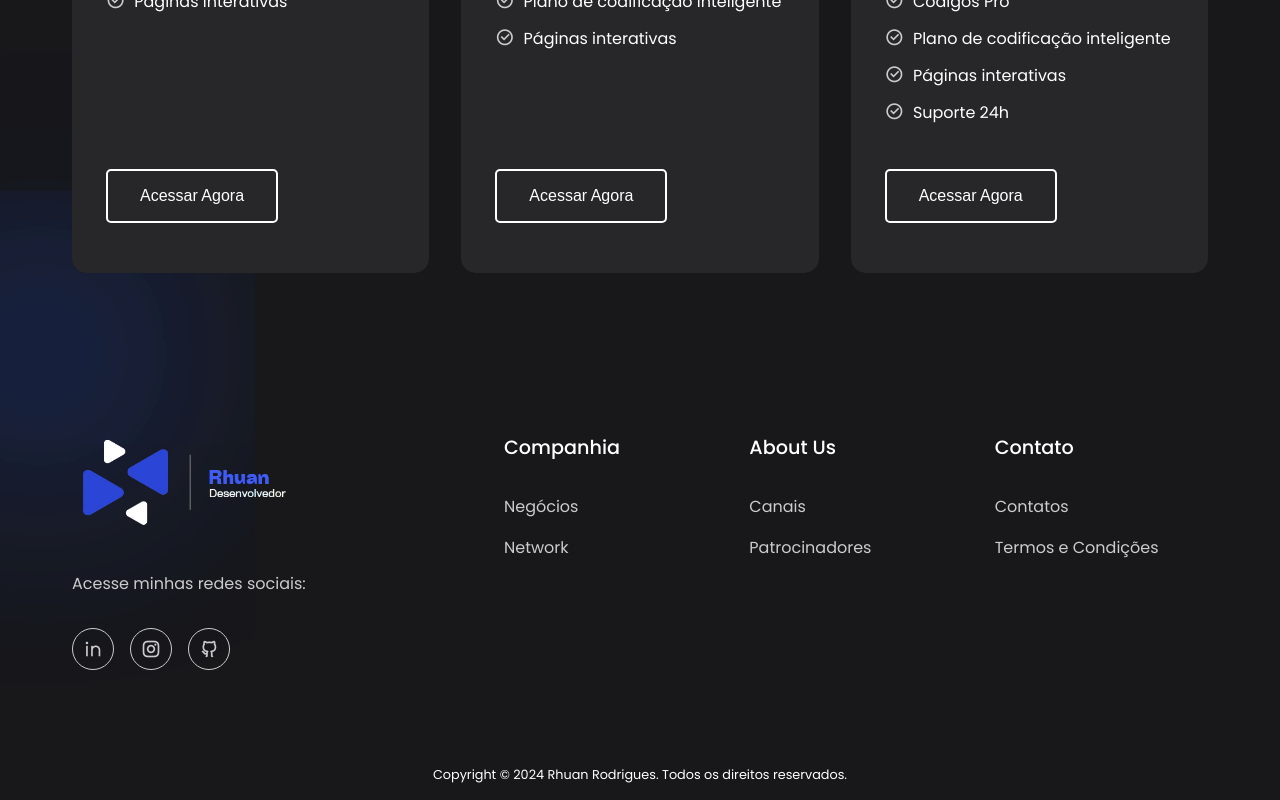
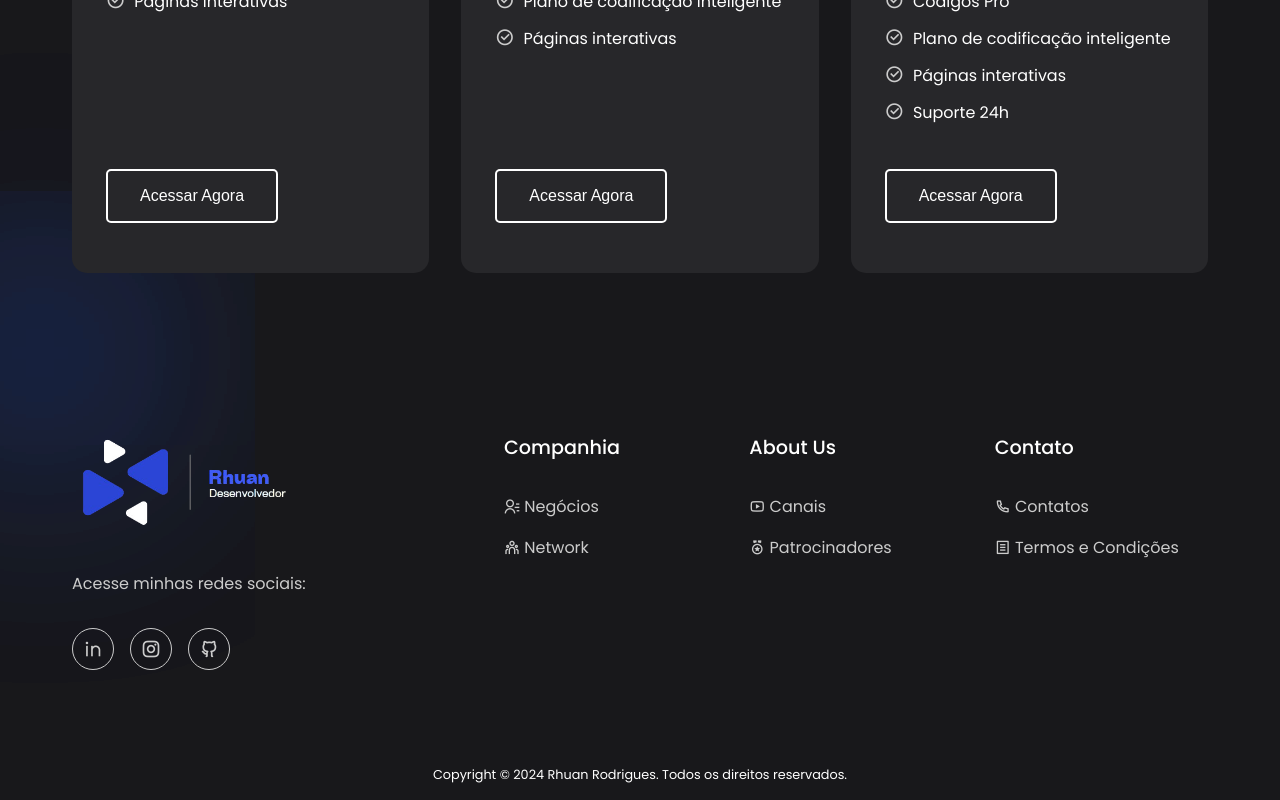
Before and after one commit to RodriguesRhuan10/Portifolio, a plain HTML site: page index.html in a window 1280 px wide. Shown: the part 2604-3404 px from the top of the page. Drawn offline with nearby package versions, Linux system fonts and the light colour scheme.

Commit message:
"feat: adiciona ícones ao lado do footer"

```diff
--- a/index.html
+++ b/index.html
@@ -210,18 +210,18 @@
         </div>
         <div class="column">
             <h4>Companhia</h4>
-            <a href="https://wa.me/5524999443200?text=Olá,%20podemos%20entrar%20em%20negócios?">Negócios</a>
-            <a href="#">Network</a>
+            <a href="https://wa.me/5524999443200?text=Olá,%20podemos%20entrar%20em%20negócios?"><i class="ri-contacts-line"></i> Negócios</a>
+            <a href="#"><i class="ri-team-line"></i> Network</a>
         </div>
         <div class="column">
             <h4>About Us</h4>
-            <a href="https://www.youtube.com/@rhrodrigues10">Canais</a>
-            <a href="#">Patrocinadores</a>
+            <a href="https://www.youtube.com/@rhrodrigues10"><i class="ri-youtube-line"></i> Canais</a>
+            <a href="#"><i class="ri-medal-line"></i> Patrocinadores</a>
         </div>
         <div class="column">
             <h4>Contato</h4>
-            <a href="https://wa.me/5524999443200?text=Olá,%20estou%20entrando%20em%20contato!">Contatos</a>
-            <a href="#">Termos e Condições</a>
+            <a href="https://wa.me/5524999443200?text=Olá,%20estou%20entrando%20em%20contato!"><i class="ri-phone-line"></i> Contatos</a>
+            <a href="#"><i class="ri-file-list-line"></i> Termos e Condições</a>
         </div>
     </footer>
 
```
